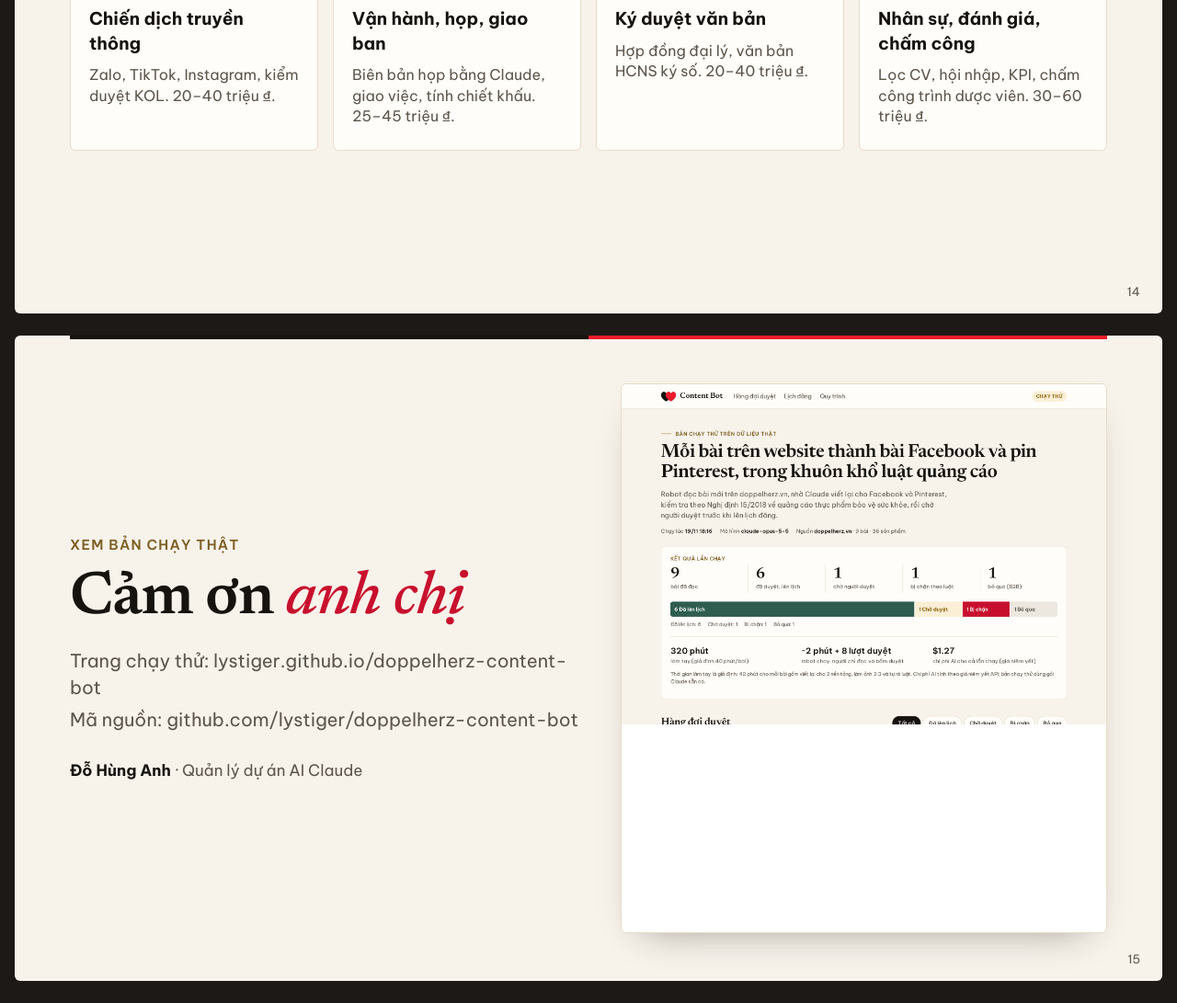
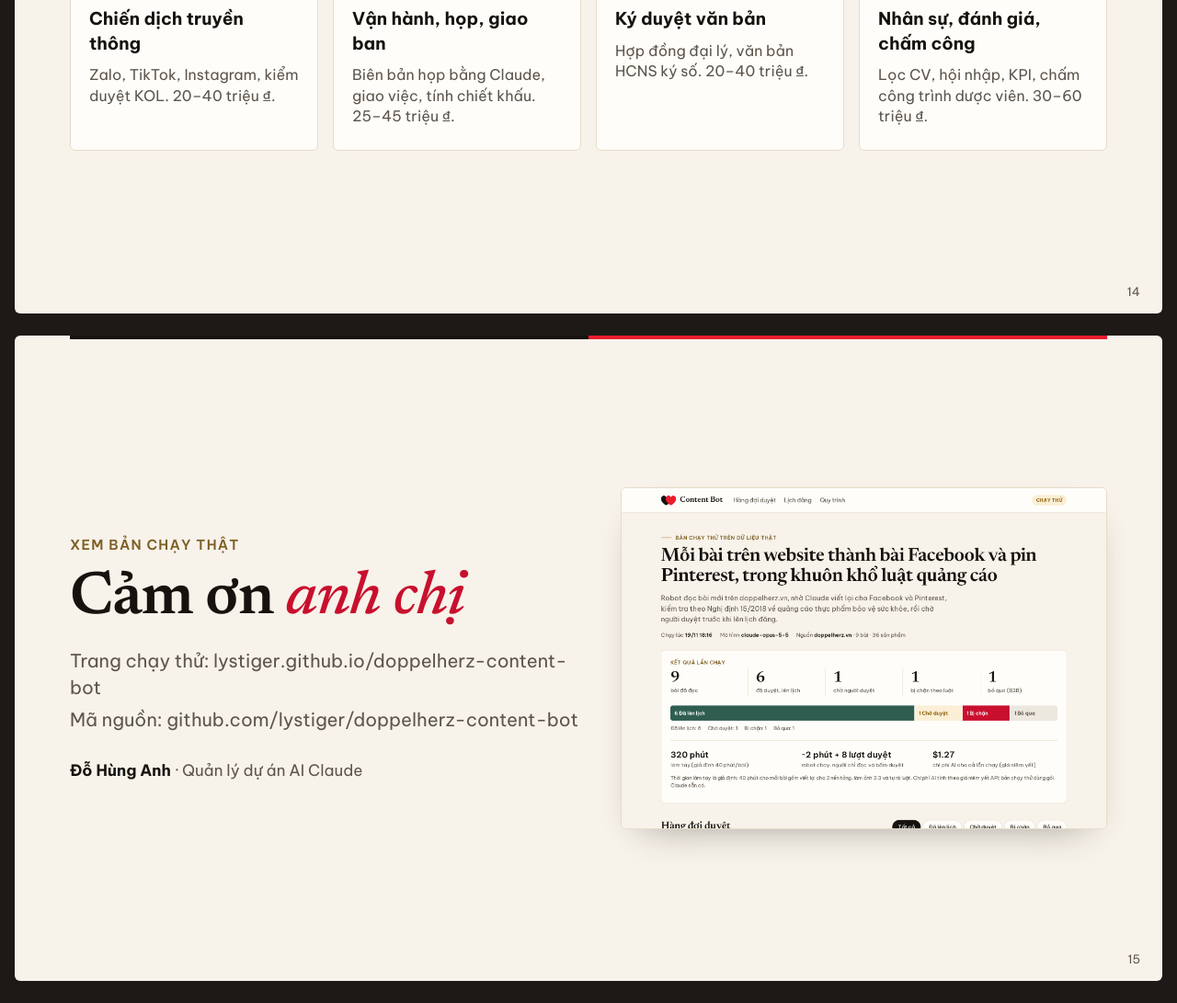
Before and after one commit to lystiger/doppelherz-content-bot, a plain HTML site: page site/deck/index.html in a window 1280 px wide. Shown: the part 9823-10914 px from the top of the page at 92% size. Drawn offline with Linux system fonts and the light colour scheme.

Commit message:
fix(deck): last-slide image box, recapture post preview
Co-Authored-By: Claude Opus 5.5 <noreply@anthropic.com>

```diff
--- a/site/deck/index.html
+++ b/site/deck/index.html
@@ -34,7 +34,7 @@ body { background: #1D1916; color: var(--ink); font-family: var(--sans); font-va
 .slide::before { content: ""; position: absolute; left: 60px; right: 60px; top: 0; height: 4px; background: linear-gradient(90deg, var(--ink) 0 50%, var(--heart) 50% 100%); }
 .slide.full { grid-template-columns: 1fr; text-align: center; }
 .slide > * { min-height: 0; max-height: 100%; }
-.slide > img.shot { height: 100%; }
+.slide > img.shot { height: auto; max-height: 100%; }
 .k { font-size: 15px; font-weight: 600; letter-spacing: .08em; text-transform: uppercase; color: var(--gold-text); margin-bottom: 14px; }
 h1, h2 { font-family: var(--serif); font-weight: 600; letter-spacing: -0.015em; line-height: 1.08; text-wrap: balance; }
 h1 { font-size: 66px; }
```
Also changed, not shown: site/deck/assets/demo_post.png.
